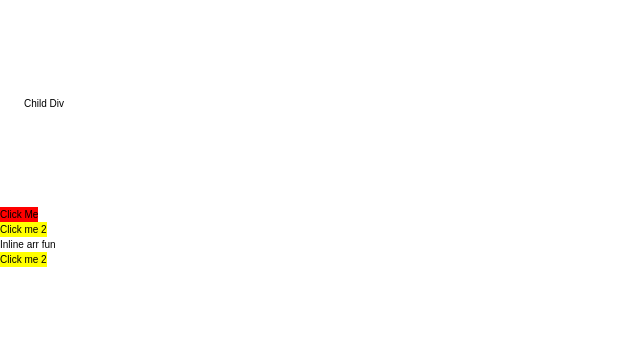
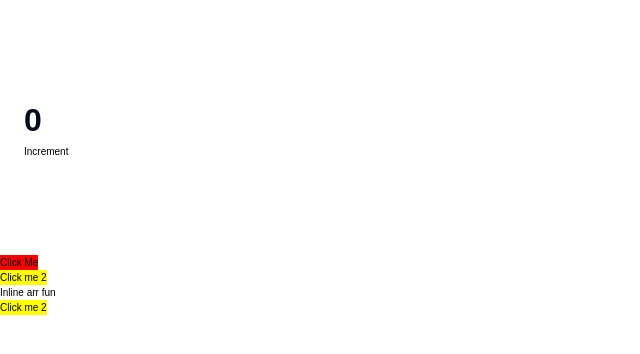
Before and after one commit to TejasSalunkeCode/React-Js, a React (Vite) app in the folder react-thapa/: page / in a window 1280 px wide. Shown: the top 354 px of the page, without its empty margins (0-640 px from the left). Built offline with nearby package versions, Linux system fonts and the light colour scheme.

Commit message:
usestate and hooks #26

```diff
--- a/react-thapa/src/App.jsx
+++ b/react-thapa/src/App.jsx
@@ -2,7 +2,8 @@
 // import { EventHandling } from "./Components/EventHandling";
 // import Netflexseires from "./Components/Netflexseires";
 // import {EventProps} from "./Components/EventProps";
-import {EventPropagation} from "./Components/EventPropagation";
+// import {EventPropagation} from "./Components/EventPropagation";
+import {State} from "./Components/hooks/State"
 // import "./Components/Netflix.css";
 // import Accordion from "./Tejas";
 export const App = () =>{
@@ -25,7 +26,8 @@
             {/* <Netflexseires/> */}
             {/* <EventHandling/> */}
             {/* <EventProps/> */}
-            <EventPropagation/>
+            {/* <EventPropagation/> */}
+            <State/>
         </section>
 
 
--- /dev/null
+++ b/react-thapa/src/Components/hooks/State.jsx
@@ -0,0 +1,21 @@
+import { useState } from "react";
+
+export const State=()=>{
+    // let value=0;
+    // const handleButtonClick=()=>{
+    //     value++;
+    //     console.log(value)
+    // };
+    // let array=useState();
+    // console.log(array);
+    const [count,setCount]=useState(0);
+   const handleButtonClick=()=>{
+    setCount(()=>count+1)
+   }
+    return(
+        <>
+        <h1>{count}</h1>
+        <button onClick={handleButtonClick}>Increment</button>
+        </>
+    );
+};
```
